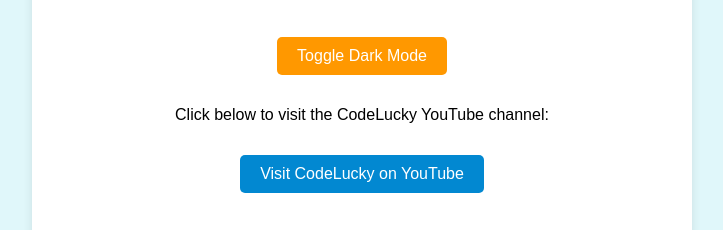
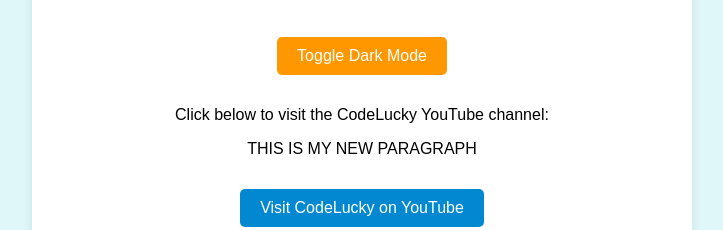
Before and after one commit to Divyathakur273/sample-website, a plain HTML site: page index.html in a window 1280 px wide. Shown: the part 181-411 px from the top of the page, without its empty margins (278-1001 px from the left). Drawn offline with Linux system fonts and the light colour scheme.

Commit message:
Update index.html

```diff
--- a/index.html
+++ b/index.html
@@ -14,6 +14,7 @@
     <button onclick="toggleDarkMode()" class="toggle-btn">Toggle Dark Mode</button>
 
     <p>Click below to visit the CodeLucky YouTube channel:</p>
+    <P>THIS IS MY NEW PARAGRAPH</P>
     <a href="https://www.youtube.com/@thecodelucky" target="_blank">
       Visit CodeLucky on YouTube
     </a>
```
